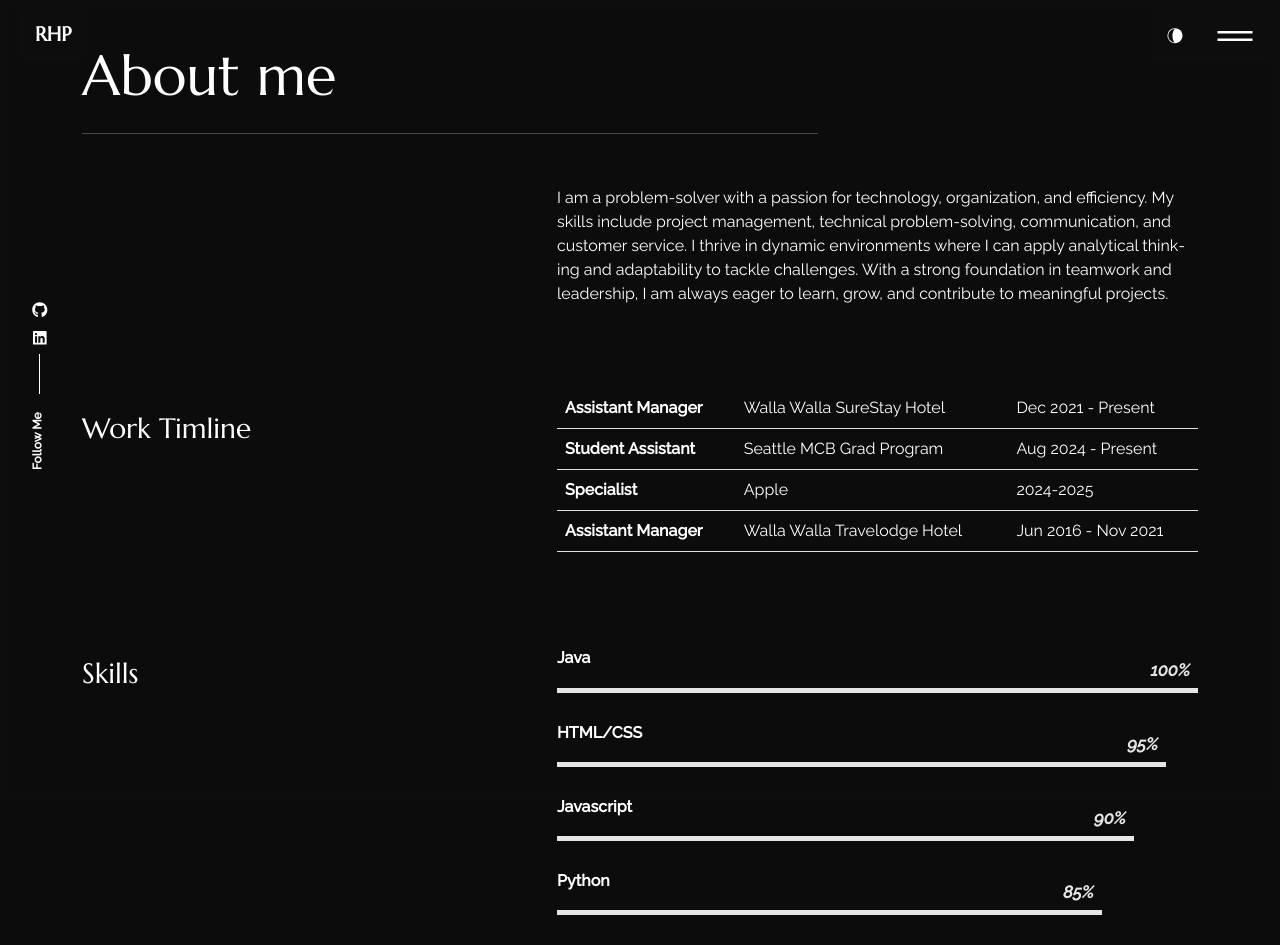
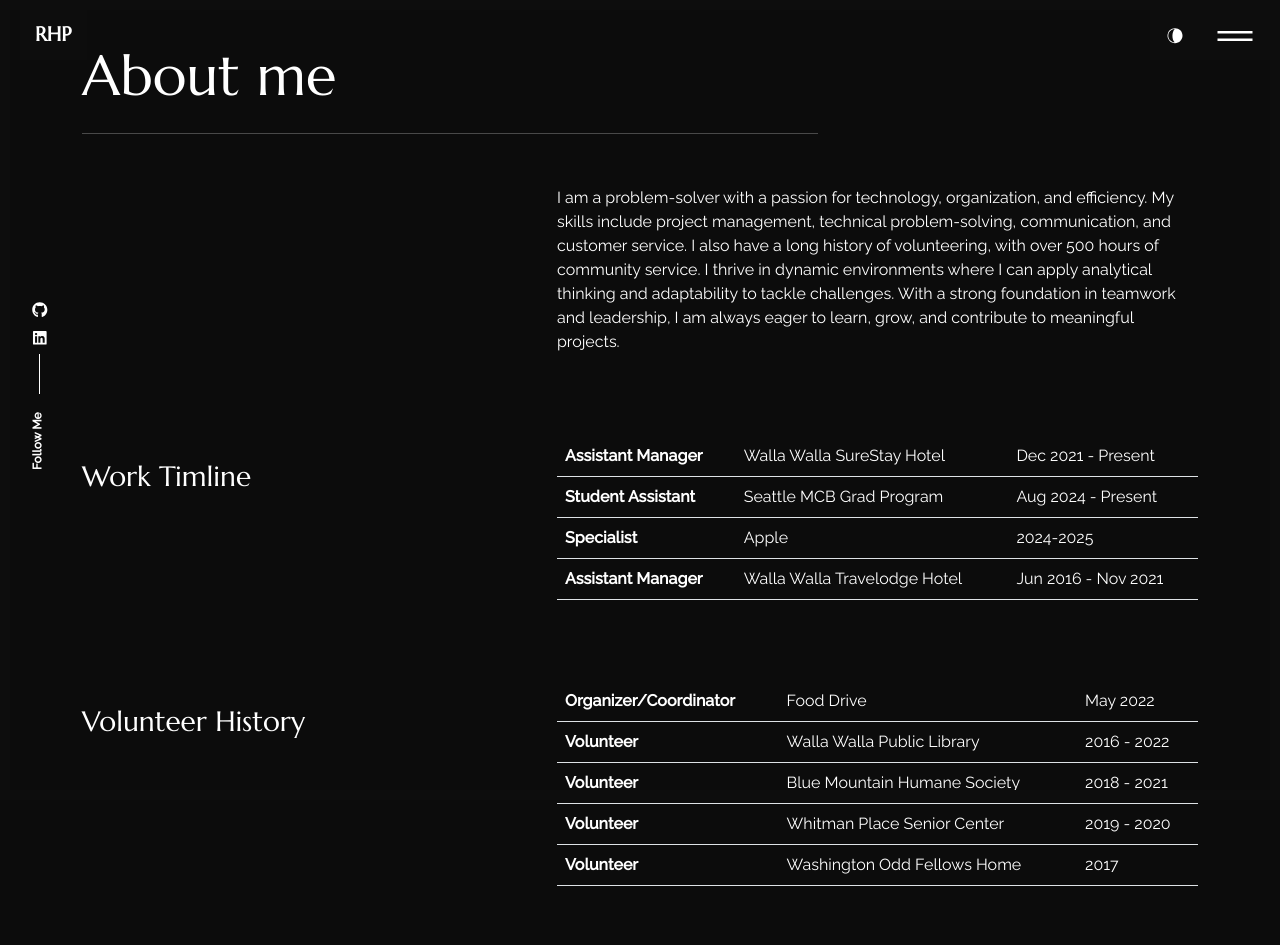
Before and after one commit to RHP1174/Personal-Website, a React (Create React App) app: page /about in a window 1280 px wide. Shown: the top 945 px of the page. Built offline with nearby package versions, Linux system fonts and the light colour scheme.

Commit message:
Fixed Homepage/Added Volunteering History

```diff
--- a/src/content_option.js
+++ b/src/content_option.js
@@ -17,29 +17,28 @@ const introdata = {
         second: "I love coding",
         third: "I make cool projects",
     },
-    description: "Hello, my name is Raj Patel. I was born in India and moved to the United " +
-                 "States in 2010. Since then, I have loved computers. This led me to the " +
-                 "decision of pursuing a Computer Science Degree at the University of " +
-                 "Washington. I am currently an upcoming Senior in the Paul G. Allen School of " +
-                 "Computer Science and Engineering. I am also pursuing a Minor in Business " +
-                 "Administration. I am currently pursuing a future career in Software " +
-                 "Development and have a lot of expertise in multiple programming languages " +
-                 "like Java, C/C++, Python, etc. Outside of school, I love to play sports, " +
-                 "ride my bike, and go hiking. I am also in a lot of clubs and RSOs. In " +
-                 "addition, I also love to volunteer and have accumulated over 500 hours " +
-                 "of community service.",
+    description: "Hello, I am currently a student at the University of Washington pursuing a " +
+                 "Computer Science Degree with a Minor in Business Administration. I am a " +
+                 "passionate software engineer with a strong interest in building efficient and" +
+                 "scalable applications. I am currently looking for opportunities to work on " +
+                 "real-world projects and expand my skills. I have experience in multiple " +
+                 "programming languages such as Java, C/C++, Python, and a few others. Feel free" +
+                 "to check out my portfolio or contact me if you would like!",
     your_img_url: "img/personal-image",
 };
 
 const dataabout = {
     aboutme: "I am a problem-solver with a passion for technology, organization, and " +
              "efficiency. My skills include project management, technical problem-solving, " +
-             "communication, and customer service. I thrive in dynamic environments where I can " +
-             "apply analytical thinking and adaptability to tackle challenges. With a strong " +
-             "foundation in teamwork and leadership, I am always eager to learn, grow, and " +
-             "contribute to meaningful projects.",
+             "communication, and customer service. I also have a long history of volunteering, " +
+             "with over 500 hours of community service. I thrive in dynamic environments where " +
+             "I can apply analytical thinking and adaptability to tackle challenges. With a " +
+             "strong foundation in teamwork and leadership, I am always eager to learn, grow, " +
+             "and contribute to meaningful projects.",
 };
-const worktimeline = [{
+
+const worktimeline = [
+    {
         jobtitle: "Assistant Manager",
         where: "Walla Walla SureStay Hotel",
         date: "Dec 2021 - Present",
@@ -58,6 +57,34 @@ const worktimeline = [{
         jobtitle: "Assistant Manager",
         where: "Walla Walla Travelodge Hotel",
         date: "Jun 2016 - Nov 2021",
+    }
+];
+
+const volunteertimeline = [
+    {
+        jobtitle: "Organizer/Coordinator",
+        where: "Food Drive",
+        date: "May 2022",
+    },
+    {
+        jobtitle: "Volunteer",
+        where: "Walla Walla Public Library",
+        date: "2016 - 2022",
+    },
+    {
+        jobtitle: "Volunteer",
+        where: "Blue Mountain Humane Society",
+        date: "2018 - 2021",
+    },
+    {
+        jobtitle: "Volunteer",
+        where: "Whitman Place Senior Center",
+        date: "2019 - 2020",
+    },
+    {
+        jobtitle: "Volunteer",
+        where: "Washington Odd Fellows Home",
+        date: "2017",
     }
 ];
 
@@ -100,7 +127,8 @@ const skills = [
     },
 ];
 
-const dataportfolio = [{
+const dataportfolio = [
+    {
         title: "VisAId",
         img: visaid,
         description: "Developed an AI powered visual to audio program that takes in camera " +
@@ -169,6 +197,7 @@ export {
     dataabout,
     dataportfolio,
     worktimeline,
+    volunteertimeline,
     skills,
     introdata,
     contactConfig,
--- a/src/pages/about/index.js
+++ b/src/pages/about/index.js
@@ -6,6 +6,7 @@ import {
   dataabout,
   meta,
   worktimeline,
+  volunteertimeline,
   skills,
 } from "../../content_option";
 
@@ -55,6 +56,26 @@ export const About = () => {
         </Row>
         <Row className="sec_sp">
           <Col lg="5">
+            <h3 className="color_sec py-4">Volunteer History</h3>
+          </Col>
+          <Col lg="7">
+            <table className="table caption-top">
+              <tbody>
+                {volunteertimeline.map((data, i) => {
+                  return (
+                    <tr key={i}>
+                      <th scope="row">{data.jobtitle}</th>
+                      <td>{data.where}</td>
+                      <td>{data.date}</td>
+                    </tr>
+                  );
+                })}
+              </tbody>
+            </table>
+          </Col>
+        </Row>
+        <Row className="sec_sp">
+          <Col lg="5">
             <h3 className="color_sec py-4">Skills</h3>
           </Col>
           <Col lg="7">
```
